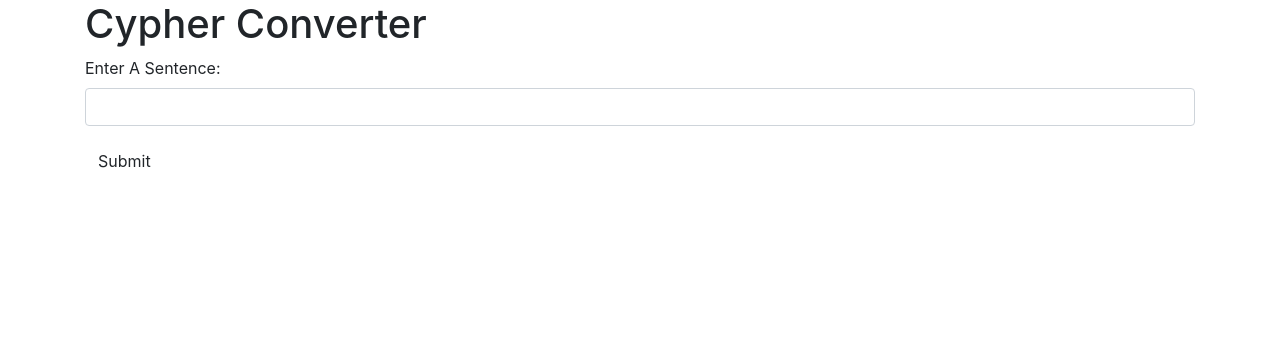
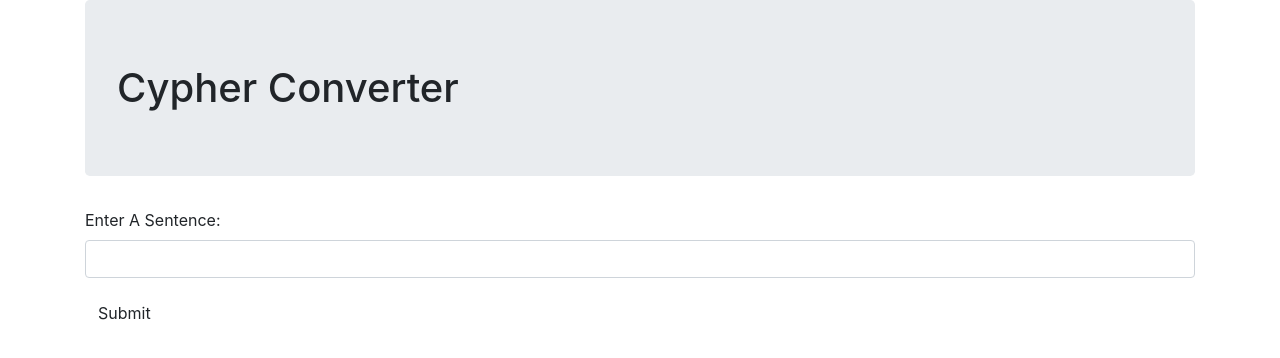
Before and after one commit to StollerSystem/cypher, a plain HTML site: page index.html in a window 1280 px wide. Drawn offline with Linux system fonts and the light colour scheme.

Commit message:
Add jumbotron to header

```diff
--- a/index.html
+++ b/index.html
@@ -6,7 +6,7 @@
 </head>
 <body>
   <div class="container">
-  <h1>Cypher Converter</h1>
+  <h1 class="jumbotron">Cypher Converter</h1>
 
   <form id="formOne">
     <div class="form-group">
```
